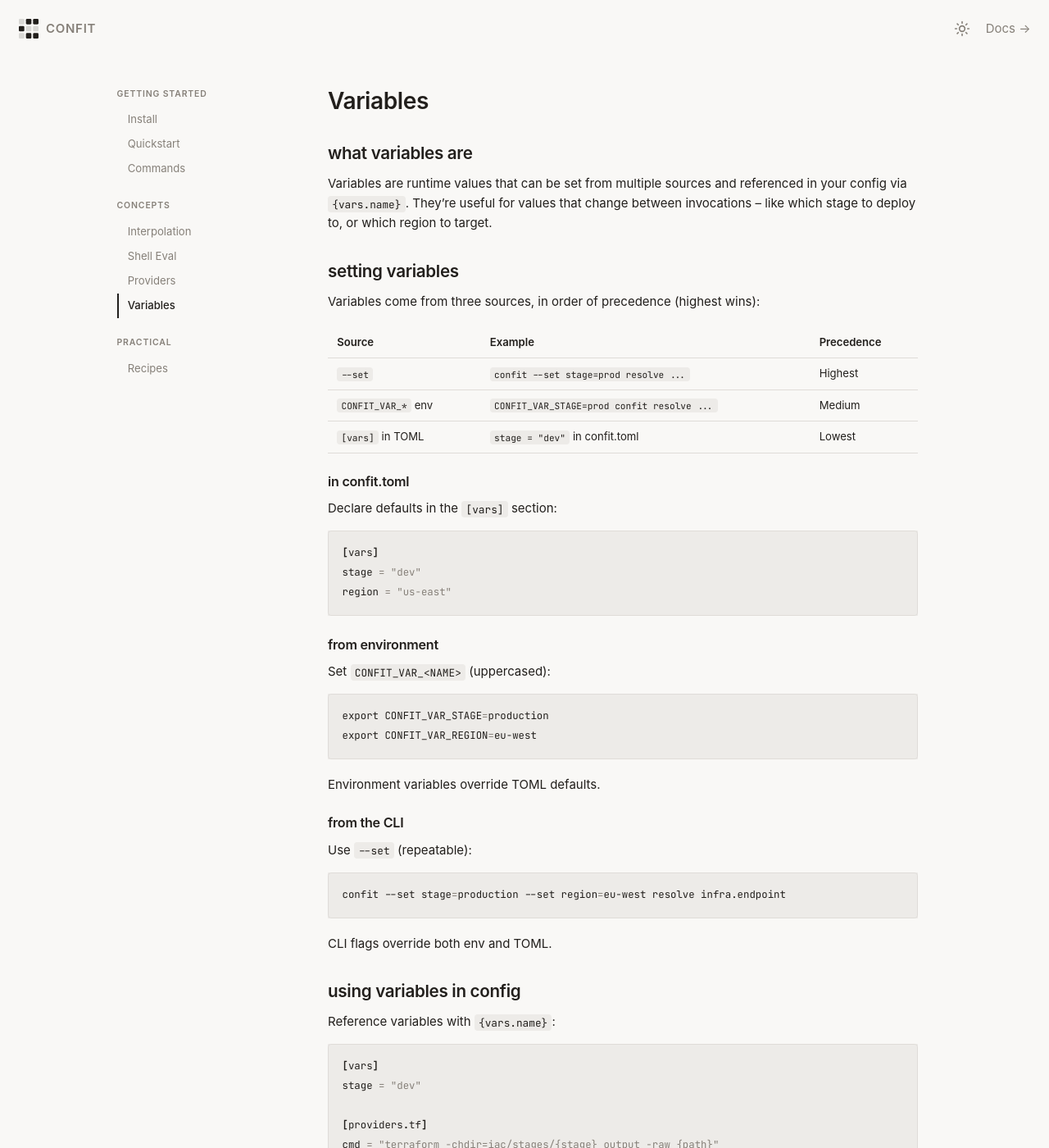
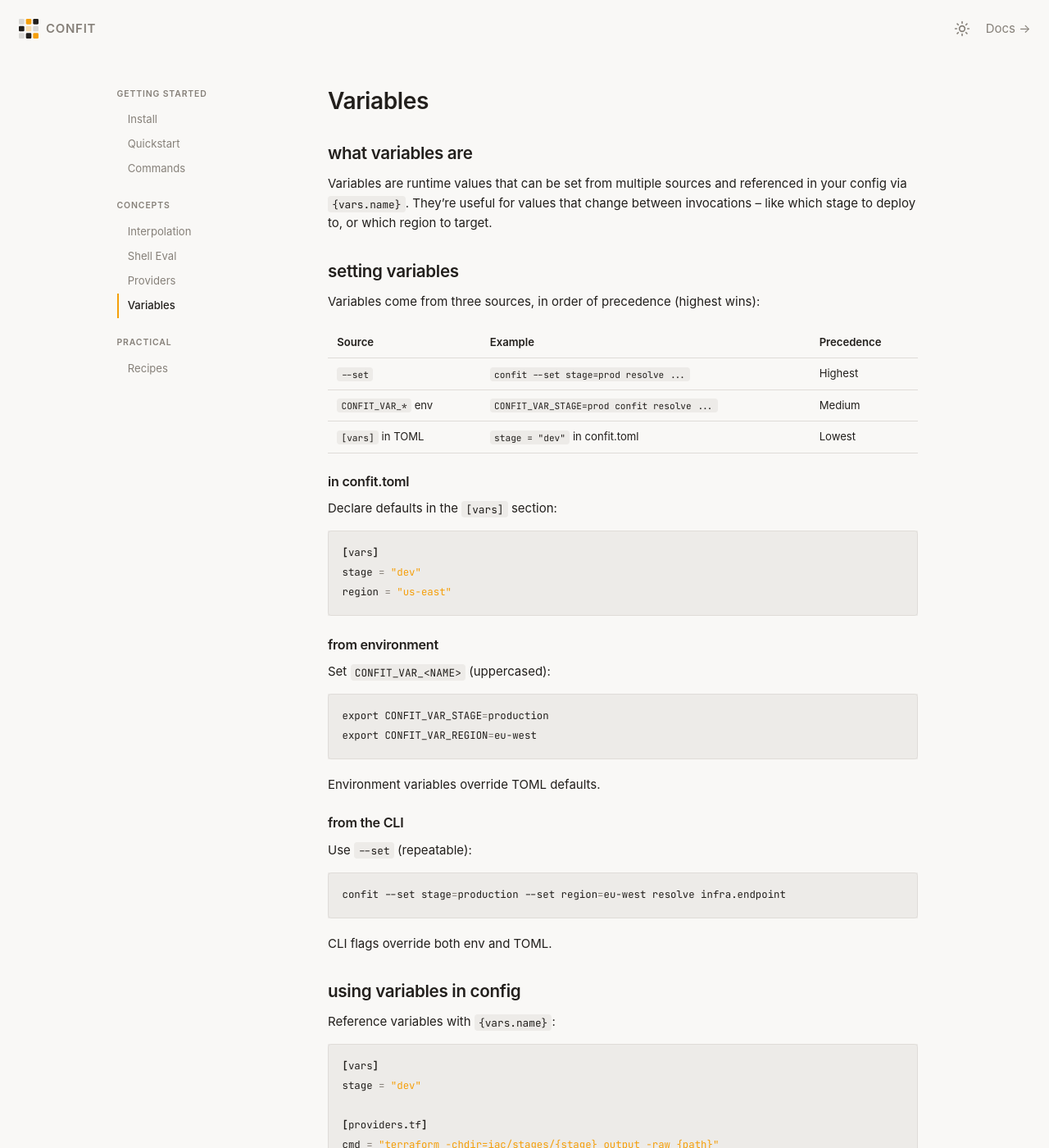
Before and after one commit to krondor-corp/confit, a Jekyll site: the page built from wiki/_docs/variables.md, in a window 1280 px wide and 1400 px high. Shown: the whole window at 82% size. Built offline with Jekyll 4.4.1, drawn with Linux system fonts in a browser that asks for light colours.

Commit message:
feat: add amber accent color to docs site
Update CSS color tokens, links, sidebar active state, blockquotes,
hero CTA, syntax highlighting, and logo/favicon with amber accent.

Co-Authored-By: Claude Opus 4.6 <noreply@anthropic.com>

```diff
--- a/wiki/_config.yml
+++ b/wiki/_config.yml
@@ -34,5 +34,5 @@ exclude:
 
 brand:
   primary_color: "#111111"
-  accent_color: "#4a4a4a"
+  accent_color: "#f59e0b"
   tagline: "Config resolution for humans and scripts"
--- a/wiki/_includes/header.html
+++ b/wiki/_includes/header.html
@@ -3,14 +3,14 @@
     <a href="{{ '/' | relative_url }}" class="site-title">
       <svg xmlns="http://www.w3.org/2000/svg" viewBox="0 0 36 36" width="24" height="24">
         <rect x="0"  y="0"  width="10" height="10" rx="2" fill="currentColor" opacity="0.15"/>
-        <rect x="13" y="0"  width="10" height="10" rx="2" fill="currentColor"/>
+        <rect x="13" y="0"  width="10" height="10" rx="2" fill="hsl(38 92% 50%)"/>
         <rect x="26" y="0"  width="10" height="10" rx="2" fill="currentColor"/>
         <rect x="0"  y="13" width="10" height="10" rx="2" fill="currentColor"/>
-        <rect x="13" y="13" width="10" height="10" rx="2" fill="currentColor" opacity="0.15"/>
+        <rect x="13" y="13" width="10" height="10" rx="2" fill="hsl(38 92% 50%)" opacity="0.3"/>
         <rect x="26" y="13" width="10" height="10" rx="2" fill="currentColor" opacity="0.15"/>
         <rect x="0"  y="26" width="10" height="10" rx="2" fill="currentColor" opacity="0.15"/>
         <rect x="13" y="26" width="10" height="10" rx="2" fill="currentColor"/>
-        <rect x="26" y="26" width="10" height="10" rx="2" fill="currentColor"/>
+        <rect x="26" y="26" width="10" height="10" rx="2" fill="hsl(38 92% 50%)"/>
       </svg>
       <span class="site-title-text">CONFIT</span>
     </a>
--- a/wiki/assets/css/main.css
+++ b/wiki/assets/css/main.css
@@ -15,11 +15,11 @@
   --primary-foreground: 40 20% 97%;
   --secondary: 40 10% 92%;
   --secondary-foreground: 30 10% 20%;
-  --accent: 40 10% 92%;
-  --accent-foreground: 30 10% 20%;
+  --accent: 38 92% 50%;
+  --accent-foreground: 38 90% 14%;
   --destructive: 0 60% 45%;
   --destructive-foreground: 0 0% 98%;
-  --ring: 30 8% 40%;
+  --ring: 38 92% 50%;
   --radius: 0.25rem;
 
   --font-sans: -apple-system, BlinkMacSystemFont, "Segoe UI", Roboto, "Helvetica Neue", Arial, sans-serif;
@@ -43,11 +43,11 @@
     --primary-foreground: 30 8% 8%;
     --secondary: 30 5% 16%;
     --secondary-foreground: 35 12% 80%;
-    --accent: 30 5% 16%;
-    --accent-foreground: 35 12% 80%;
+    --accent: 38 80% 55%;
+    --accent-foreground: 38 90% 90%;
     --destructive: 0 50% 40%;
     --destructive-foreground: 0 0% 95%;
-    --ring: 30 5% 40%;
+    --ring: 38 80% 55%;
     color-scheme: dark;
   }
 }
@@ -67,11 +67,11 @@
   --primary-foreground: 30 8% 8%;
   --secondary: 30 5% 16%;
   --secondary-foreground: 35 12% 80%;
-  --accent: 30 5% 16%;
-  --accent-foreground: 35 12% 80%;
+  --accent: 38 80% 55%;
+  --accent-foreground: 38 90% 90%;
   --destructive: 0 50% 40%;
   --destructive-foreground: 0 0% 95%;
-  --ring: 30 5% 40%;
+  --ring: 38 80% 55%;
   color-scheme: dark;
 }
 
@@ -110,12 +110,13 @@ main {
 a {
   color: hsl(var(--foreground));
   text-decoration: underline;
-  text-decoration-color: hsl(var(--border));
+  text-decoration-color: hsl(var(--accent));
   text-underline-offset: 3px;
 }
 
 a:hover {
-  text-decoration-color: hsl(var(--foreground));
+  color: hsl(var(--accent));
+  text-decoration-color: hsl(var(--accent));
 }
 
 /* === Header === */
@@ -172,7 +173,7 @@ a:hover {
 }
 
 .site-nav-link:hover {
-  color: hsl(var(--foreground));
+  color: hsl(var(--accent));
   text-decoration: none;
 }
 
@@ -370,7 +371,7 @@ pre:hover .copy-btn {
 .highlight .kp, .highlight .kr, .highlight .kt { color: hsl(var(--foreground)); font-weight: 600; }
 .highlight .s, .highlight .s1, .highlight .s2,
 .highlight .sb, .highlight .sc, .highlight .sd,
-.highlight .sh, .highlight .sx { color: hsl(var(--muted-foreground)); }
+.highlight .sh, .highlight .sx { color: hsl(var(--accent)); }
 .highlight .c, .highlight .c1, .highlight .cm,
 .highlight .cp, .highlight .cs { color: hsl(var(--muted-foreground)); font-style: italic; }
 .highlight .nf, .highlight .nb { color: hsl(var(--foreground)); }
@@ -385,7 +386,7 @@ pre:hover .copy-btn {
 
 /* === Blockquotes === */
 blockquote {
-  border-left: 3px solid hsl(var(--border));
+  border-left: 3px solid hsl(var(--accent));
   padding: 0.35rem 1rem;
   margin: 1.25rem 0;
   color: hsl(var(--muted-foreground));
@@ -426,7 +427,7 @@ hr {
 
 /* === Selection === */
 ::selection {
-  background-color: hsl(var(--accent));
+  background-color: hsl(var(--accent) / 0.3);
   color: hsl(var(--foreground));
 }
 
@@ -510,13 +511,13 @@ hr {
 
 .sidebar-item a:hover {
   color: hsl(var(--foreground));
-  border-left-color: hsl(var(--border));
+  border-left-color: hsl(var(--accent));
   text-decoration: none;
 }
 
 .sidebar-item.active a {
   color: hsl(var(--foreground));
-  border-left-color: hsl(var(--foreground));
+  border-left-color: hsl(var(--accent));
   font-weight: 500;
 }
 
@@ -601,8 +602,8 @@ hr {
 .hero-cta {
   font-size: 0.875rem;
   font-weight: 500;
-  color: hsl(var(--primary-foreground));
-  background: hsl(var(--primary));
+  color: hsl(var(--accent-foreground));
+  background: hsl(var(--accent));
   padding: 0.45rem 1rem;
   border-radius: var(--radius);
   text-decoration: none;
@@ -611,6 +612,7 @@ hr {
 .hero-cta:hover {
   opacity: 0.9;
   text-decoration: none;
+  color: hsl(var(--accent-foreground));
 }
 
 .hero-link {
```
Also changed, not shown: wiki/assets/images/favicon.svg.
